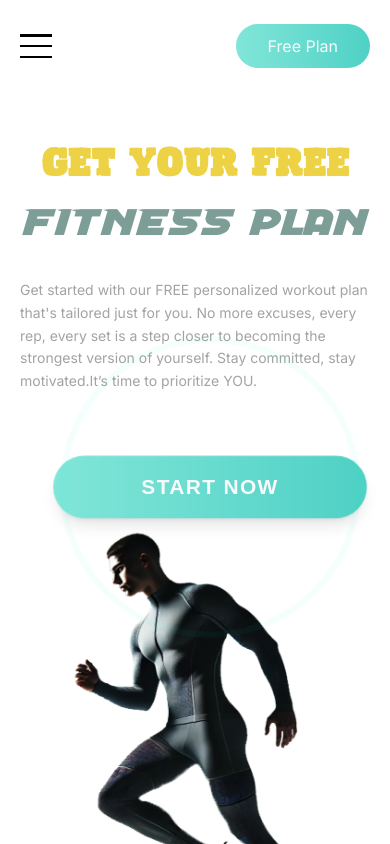
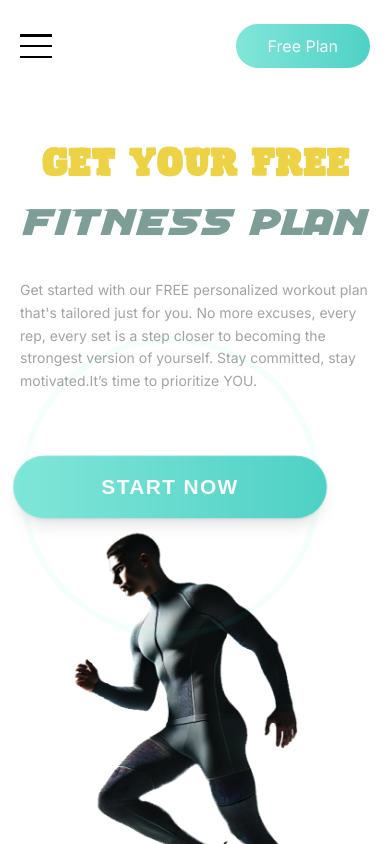
Before and after one commit to MahshidAsadollahi/gymplanner, a Next.js app: page / in a window 390 px wide. Shown: the top 844 px of the page. Built offline with nearby package versions, Linux system fonts and the light colour scheme.

Commit message:
mobile phone adjustments

```diff
--- a/app/(home)/about/page.tsx
+++ b/app/(home)/about/page.tsx
@@ -62,7 +62,7 @@ export default function AboutPage() {
                   animate={{ opacity: 1 }}
                   exit={{ opacity: 0 }}
                   transition={{ duration: 0.3 }}
-                  style={{color:'#fcd34d'}}
+                  style={{ color: '#fcd34d' }}
                 >
                   here
                 </motion.span>
@@ -94,11 +94,13 @@ export default function AboutPage() {
               >
                 {isActive && (
                   <motion.p
-                    className="absolute text-lg sm:text-xl font-semibold text-gray-700 transition-all duration-500 ease-in-out"
+                    className={`absolute text-sm sm:text-base md:text-lg font-semibold text-gray-700 transition-all duration-500 ease-in-out ${
+                      isActive ? 'left-20 sm:left-3 md:left-5' : 'left-0'
+                    }`}
                     initial={{ opacity: 0 }}
                     animate={{ opacity: 1 }}
                     transition={{ duration: 0.5 }}
-                    style={{ top: '20px', left: '-65px' }}
+                    style={{ top: '20px', marginLeft: '-50px' }}
                   >
                     sarah.cummingss96@gmail.com
                   </motion.p>
@@ -109,13 +111,12 @@ export default function AboutPage() {
                   className="absolute h-16 w-16 bg-white rounded-full flex items-center justify-center transition-transform duration-500 ease-in-out"
                   style={{ transform: isActive ? 'translateX(260px)' : 'translateX(0)' }}
                 >
-
                   <Image
                     src="LetterDoodle.svg"
                     alt="send me msg"
                     width={100}
                     height={100}
-                    className='max-w-full h-auto'
+                    className="max-w-full h-auto"
                   />
                 </button>
               </motion.div>
--- a/app/(home)/page.tsx
+++ b/app/(home)/page.tsx
@@ -23,7 +23,7 @@ export default function Home() {
               Stay committed, stay motivated.It’s time to prioritize YOU.
             </p>
             <Link href="/start">
-              <Button size="lg" className="start-now-button w-60 mt-16 py-7 text-xl animate__animated animate__infinite animate__pulse rounded-full shadow-lg mx-auto lg:ml-0 ml-10">
+              <Button size="lg" className="start-now-button w-60 mt-16 py-7 text-xl animate__animated animate__infinite animate__pulse rounded-full shadow-lg mx-auto lg:ml-0 ml-13">
                 Start Now
               </Button>
 
```
